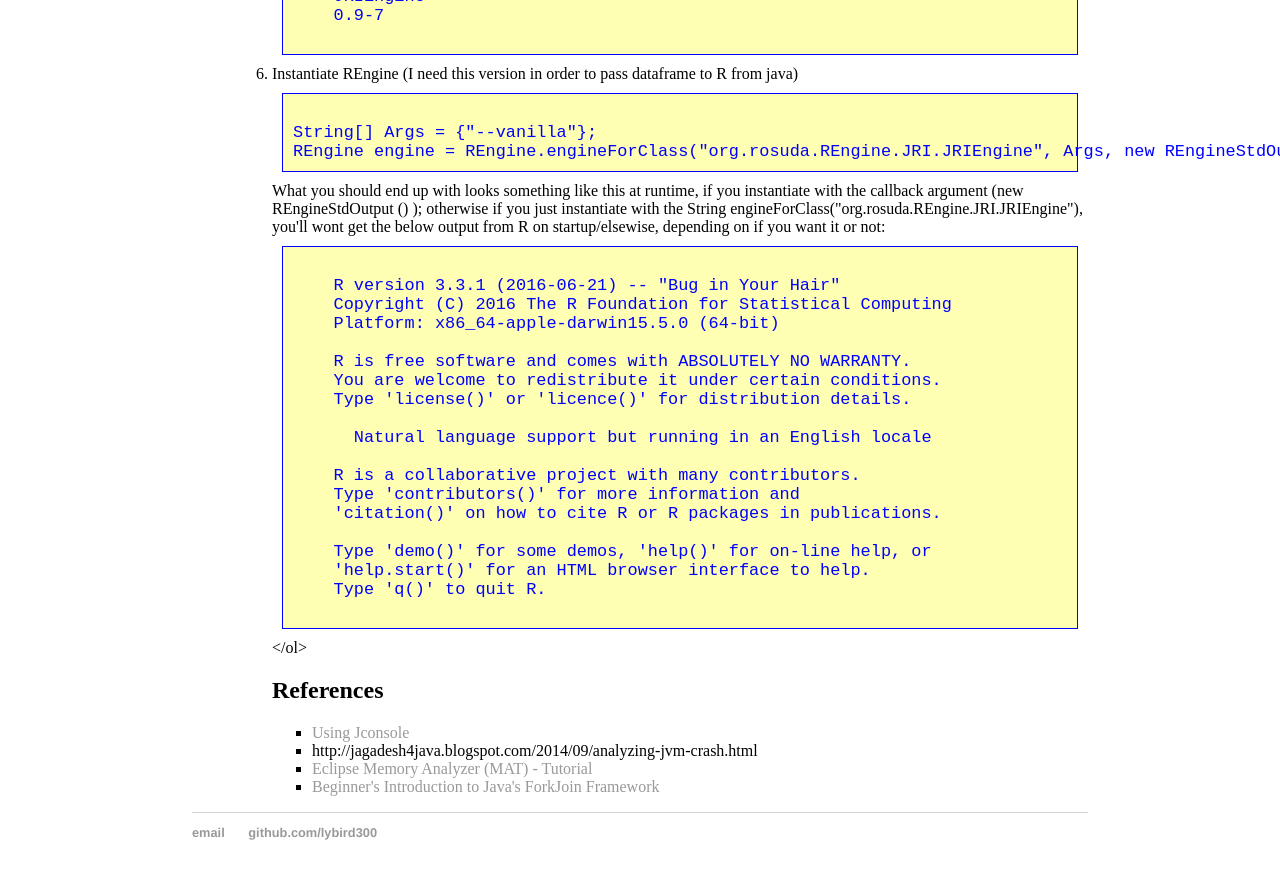
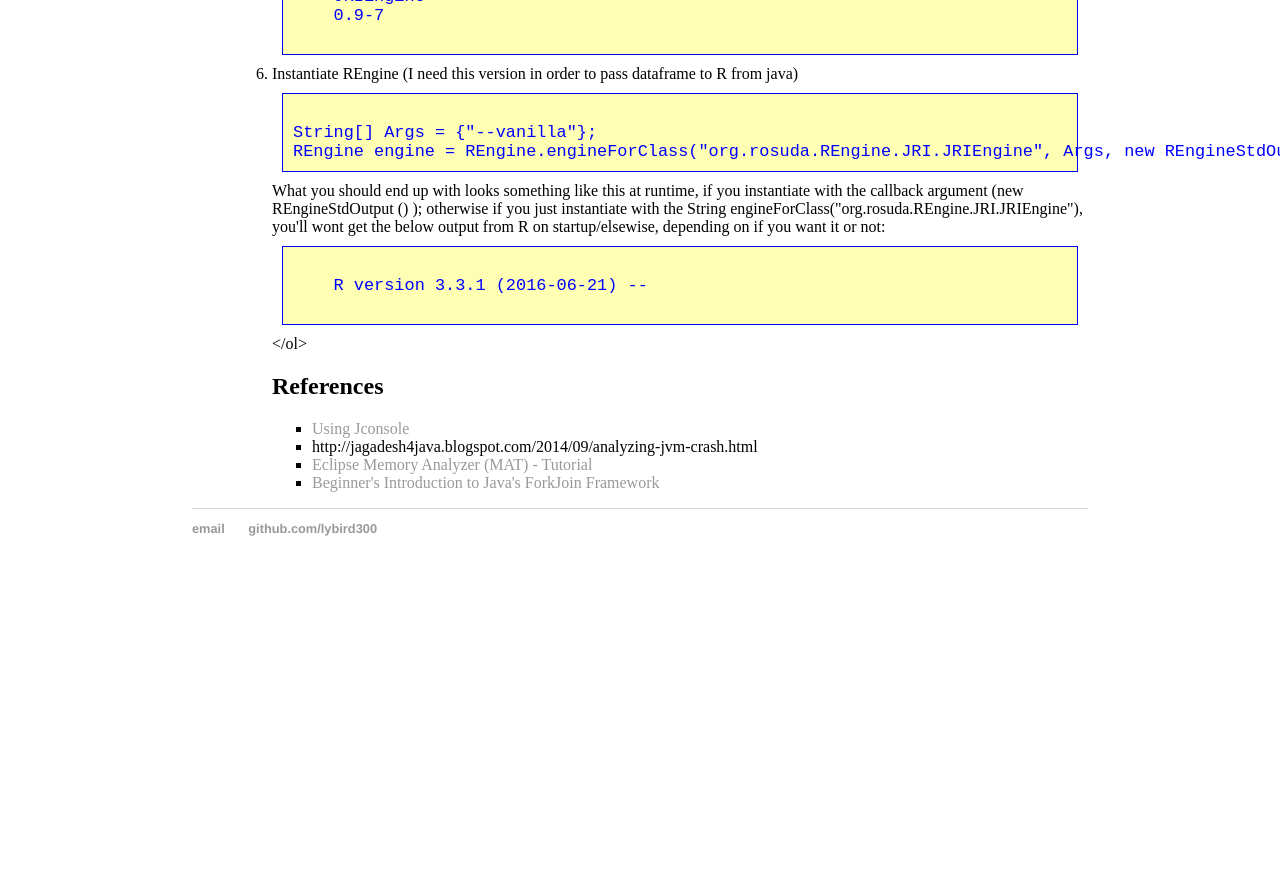
Before and after one commit to lybird300/lybird300.github.io, a Jekyll site: the page built from _posts/2015-11-13-fine-tune-java-programs.md, in a window 1280 px wide and 900 px high, scrolled down 4558 px. Shown: the top 879 px of the window. Built offline with Jekyll 4.4.1, drawn with Linux system fonts in a browser that asks for light colours; after the commit the page ends 5154 px from its top, so only the background shows below that.

Commit message:
Update 2015-11-13-fine-tune-java-programs.md

```diff
--- a/_posts/2015-11-13-fine-tune-java-programs.md
+++ b/_posts/2015-11-13-fine-tune-java-programs.md
@@ -114,26 +114,10 @@ REngine engine = REngine.engineForClass("org.rosuda.REngine.JRI.JRIEngine", Args
 </code></pre>
 What you should end up with looks something like this at runtime, if you instantiate with the callback argument (new REngineStdOutput () ); otherwise if you just instantiate with the String engineForClass("org.rosuda.REngine.JRI.JRIEngine"), you'll wont get the below output from R on startup/elsewise, depending on if you want it or not:
 <pre><code>
-    R version 3.3.1 (2016-06-21) -- "Bug in Your Hair"
-    Copyright (C) 2016 The R Foundation for Statistical Computing
-    Platform: x86_64-apple-darwin15.5.0 (64-bit)
-
-    R is free software and comes with ABSOLUTELY NO WARRANTY.
-    You are welcome to redistribute it under certain conditions.
-    Type 'license()' or 'licence()' for distribution details.
-
-      Natural language support but running in an English locale
-
-    R is a collaborative project with many contributors.
-    Type 'contributors()' for more information and
-    'citation()' on how to cite R or R packages in publications.
-
-    Type 'demo()' for some demos, 'help()' for on-line help, or
-    'help.start()' for an HTML browser interface to help.
-    Type 'q()' to quit R.
-    </code></pre>
-    </li>
-    </ol>
+    R version 3.3.1 (2016-06-21) --
+ </code></pre>
+</li>
+</ol>
 
 <h2>References</h2>
 <ul>
```
